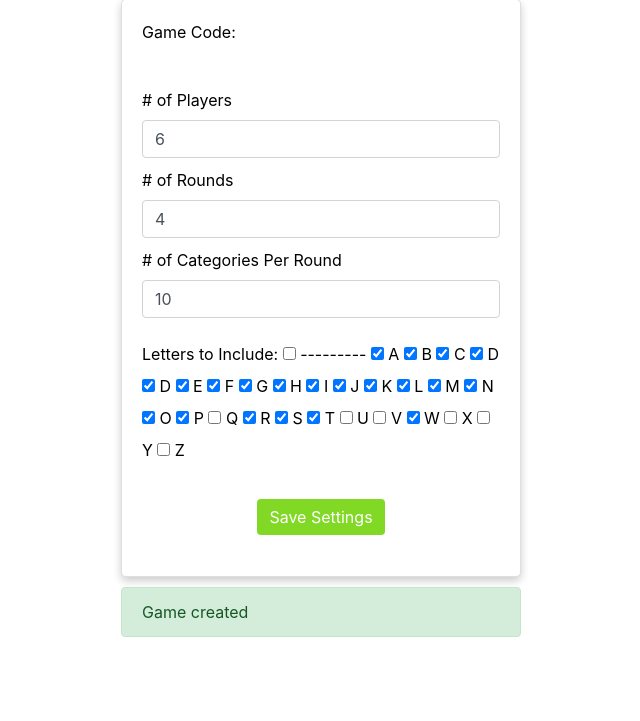
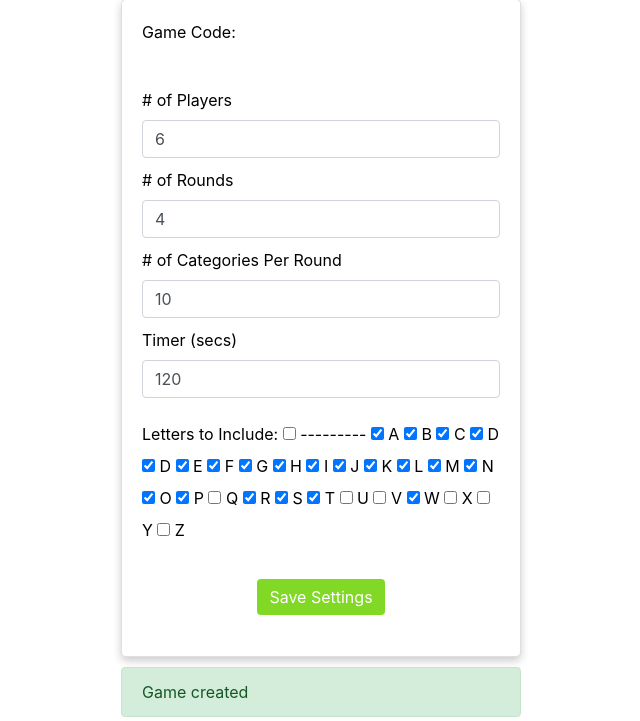
Before and after one commit to xuekhang/three, a Django app: page /config/ in a window 1280 px wide. Shown: the part 79-800 px from the top of the page, without its empty margins (319-959 px from the left). Run offline with Django 3.2, Linux system fonts and the light colour scheme; some libraries are stand-ins or nearby versions.

Commit message:
no message

```diff
--- a/game/forms.py
+++ b/game/forms.py
@@ -7,4 +7,4 @@ class ConfigForm(forms.ModelForm):
 
     class Meta:
         model = Config
-        fields = ['num_of_players','num_of_rounds','num_of_cat_per_round','letters']
+        fields = ['num_of_players','num_of_rounds','num_of_cat_per_round','letters','time_per_round']
--- a/game/models.py
+++ b/game/models.py
@@ -26,6 +26,7 @@ class Config(models.Model):
     num_of_rounds = models.IntegerField()
     num_of_cat_per_round = models.IntegerField()
     letters = MultiSelectField(choices=letter_choices)
+    time_per_round = models.IntegerField(default=120)
 
     def __str__(self):
         return self.game.code + '   ' + str(self.num_of_players)
@@ -60,6 +61,7 @@ class Round(models.Model):
     game = models.ForeignKey(Game, on_delete=models.CASCADE)
     letter = models.CharField(max_length=3)
     is_played = models.BooleanField(default=False)
+
 
     def __str__(self):
         return str(self.game) + ' Round: ' + str(self.number)
--- a/game/templates/game/board.html
+++ b/game/templates/game/board.html
@@ -61,6 +61,7 @@
                 <button class="btn btn-primary" href="">
                     Edit Settings
                 </button> {% endif %}
+                <div id="time" hidden>{{time}}</div>
             </div>
             <div class="row mx-auto">
                 <div id="timer"></div>
@@ -96,7 +97,7 @@
 </div>
 
 <script>
-    var TIME_LIMIT = 4;
+    var TIME_LIMIT = document.getElementById("time").innerHTML;
     const FULL_DASH_ARRAY = 283;
     const WARNING_THRESHOLD = TIME_LIMIT * .4;
     const ALERT_THRESHOLD = TIME_LIMIT * .15;
--- a/game/templates/game/config.html
+++ b/game/templates/game/config.html
@@ -32,6 +32,11 @@
                 <label for="{{form.num_of_cat_per_round.id_for_label}}" style="margin-top: 10px;"># of Categories Per Round</label>
                 <div>{{ form.num_of_cat_per_round }} </div>
             </div>
+            <div class="fieldWrapper">
+                {{ form.time_per_round.errors }}
+                <label for="{{form.time_per_round.id_for_label}}" style="margin-top: 10px;">Timer (secs)</label>
+                <div>{{ form.time_per_round }} </div>
+            </div>
             <br>
             <div>
                 <label for="">Letters to Include: </label> {% for value, text in form.letters.field.choices %}
--- a/game/views.py
+++ b/game/views.py
@@ -145,12 +145,13 @@ def board(request, game_code='', player_name='', round_num=''):
     if game_code != '':
         if round_num != '':
             game = Game.objects.get(code=game_code)
+            config = Config.objects.get(game=game)
             round = Round.objects.get(game=game, number=round_num)
             all_letters = str(
                 Config.objects.values_list('letters', flat=True)[0])
             letters = list(all_letters.split(","))
 
-            max_rounds = Config.objects.get(game=game).num_of_rounds
+            max_rounds = config.num_of_rounds
             rounds = []
             for x in range(1, max_rounds + 1):
                 rounds.append(x)
@@ -172,6 +173,7 @@ def board(request, game_code='', player_name='', round_num=''):
                 'rounds': rounds,
                 'round': round_num,
                 'letter': round.letter,
+                'time': config.time_per_round,
                 'round_is_played': current_round.is_played,
                 'is_player_host': player.is_host
             }
```
Also changed, not shown: game/migrations/0004_config_time_per_round.py (added).
